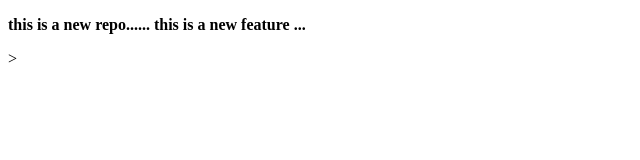
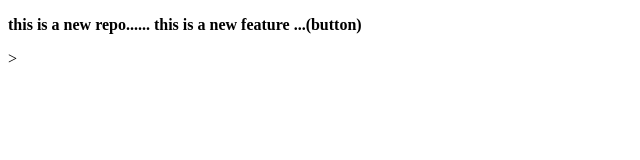
Before and after one commit to athulJayachandranN/localrepo, a plain HTML site: page index.html in a window 1280 px wide. Shown: the full height of the page, 0-640 px from the left. Drawn offline with Linux system fonts and the light colour scheme.

```diff
--- a/index.html
+++ b/index.html
@@ -7,7 +7,7 @@
 <body>
 <p>
     <b>this is a new repo......</b>
-    <b>this is a new feature ...</b>
+    <b>this is a new feature ...(button)</b>
 </p>>
 </body>
 </html>
```
